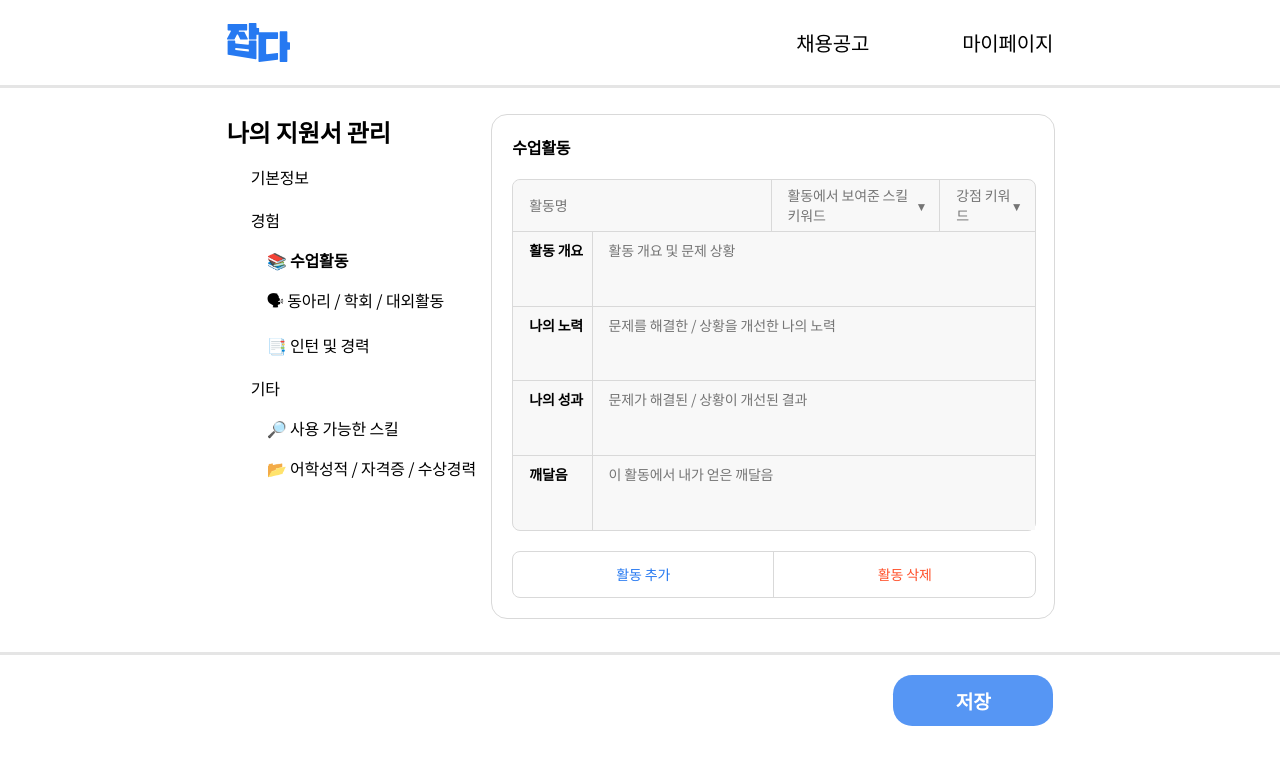
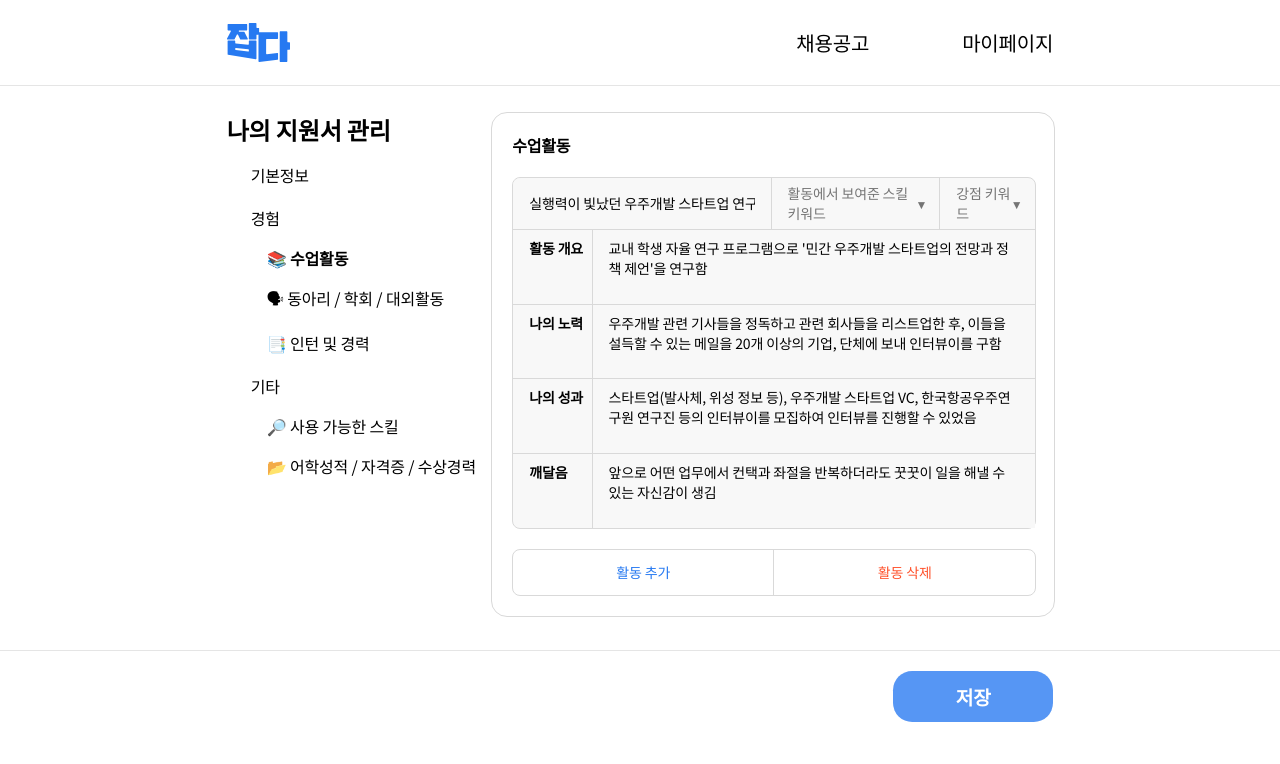
Before and after one commit to sangwonme/SNU-Creative-Research, a React (Create React App) app: page /editcv/1 in a window 1280 px wide. Shown: the top 764 px of the page. Built offline with nearby package versions, Linux system fonts and the light colour scheme.

Commit message:
:bug: Fix Minor Design

```diff
--- a/src/components/CVPageRelated/BasicInfo/BasicInfo.module.scss
+++ b/src/components/CVPageRelated/BasicInfo/BasicInfo.module.scss
@@ -5,6 +5,7 @@
 
 input{
     padding-left: toRem(16);
+    font-size: toRem(13);
 }
 
 input:focus{
@@ -19,21 +20,21 @@ input:focus{
     border: 1px solid #D9D9D9;
     border-radius: 16px;
     .wrapper{
-        // size
-        padding: toRem(20);
         // center
         margin: 0 auto;
         .title{
             // margin
-            margin-top: 0;
+            margin-top: toRem(20);
             margin-bottom: toRem(20);
+            margin-left: toRem(20);
             // font
             font-size: toRem(16);
             font-weight: 600;
         }
         .infowrapper{
             // size
-            margin: 0 toRem(16);
+            margin: 0 toRem(20);
+            margin-bottom: toRem(20);
             .info{
                 // size
                 width: 100%;
--- a/src/components/CVPageRelated/ExpTable/ExpTable.tsx
+++ b/src/components/CVPageRelated/ExpTable/ExpTable.tsx
@@ -1,16 +1,53 @@
 import * as React from 'react';
-import { useState } from 'react';
+import { useParams } from 'react-router-dom';
+import { useState, useEffect } from 'react';
 import DropList from '../../DropList/DropList';
 import styles from './ExpTable.module.scss';
+import expList from '../../../utils/expList';
 
 function ExpTable() {
+
+  // thisExp
+  const expId = Number(useParams().id);
+  const thisExp = expList[expId-1];
+
+  // input
+  const [title, setTitle] = useState<string>(thisExp.title);
+  const onChangeTitle = (event:any) => {
+    setTitle(event.target.value);
+  };
+  const [desc1, setDesc1] = useState<string>(thisExp.description[0]);
+  const onChangeDesc1 = (event:any) => {
+    setDesc1(event.target.value);
+  }
+  const [desc2, setDesc2] = useState<string>(thisExp.description[1]);
+  const onChangeDesc2 = (event:any) => {
+    setDesc2(event.target.value);
+  }
+  const [desc3, setDesc3] = useState<string>(thisExp.description[2]);
+  const onChangeDesc3 = (event:any) => {
+    setDesc3(event.target.value);
+  }
+  const [desc4, setDesc4] = useState<string>(thisExp.description[3]);
+  const onChangeDesc4 = (event:any) => {
+    setDesc4(event.target.value);
+  }
+
+  useEffect(() => {
+    setTitle(expList[expId-1].title);
+    setDesc1(expList[expId-1].description[0]);
+    setDesc2(expList[expId-1].description[1]);
+    setDesc3(expList[expId-1].description[2]);
+    setDesc4(expList[expId-1].description[3]);
+  }, [expId]
+  );
 
   return (
     <>
     <div className={styles.container}>
       <div className={styles.grid}>
         <div className={styles.expName}>
-          <input className={styles.input} placeholder='활동명'/>
+          <input className={styles.input} value={title} onChange={onChangeTitle} placeholder='활동명'/>
           <div className={styles.dropdown1}>
             <DropList type={2} placeholder='활동에서 보여준 스킬 키워드'/>
           </div>
@@ -20,19 +57,19 @@ function ExpTable() {
         </div>
         <div className={styles.expInfo}>
           <p className={styles.label}>활동 개요</p>
-          <textarea className={styles.input} placeholder='활동 개요 및 문제 상황' />
+          <textarea className={styles.input} value={desc1} onChange={onChangeDesc1} placeholder='활동 개요 및 문제 상황' />
         </div>
         <div className={styles.expInfo}>
           <p className={styles.label}>나의 노력</p>
-          <textarea className={styles.input} placeholder='문제를 해결한 / 상황을 개선한 나의 노력' />
+          <textarea className={styles.input} value={desc2} onChange={onChangeDesc2} placeholder='문제를 해결한 / 상황을 개선한 나의 노력' />
         </div>
         <div className={styles.expInfo}>
           <p className={styles.label}>나의 성과</p>
-          <textarea className={styles.input} placeholder='문제가 해결된 / 상황이 개선된 결과' />
+          <textarea className={styles.input} value={desc3} onChange={onChangeDesc3} placeholder='문제가 해결된 / 상황이 개선된 결과' />
         </div>
         <div className={styles.expInfo}>
           <p className={styles.label}>깨달음</p>
-          <textarea className={styles.lastInput && styles.input} placeholder='이 활동에서 내가 얻은 깨달음' />
+          <textarea className={styles.lastInput && styles.input} value={desc4} onChange={onChangeDesc4} placeholder='이 활동에서 내가 얻은 깨달음' />
         </div>
       </div>
     </div>
--- a/src/components/Footer/Footer.module.scss
+++ b/src/components/Footer/Footer.module.scss
@@ -6,10 +6,11 @@
 .container{
     // size
     width: 100%;
-    height: 10.65%;
+    height: 8%;
     margin-top: 2.6%;
     // border
-    border-top: #E5E5E5 solid;
+    border-top: #E5E5E5 solid 1px;
+    background-color: white;
     .wrapper{
         // size
         width: 64.583%;
--- a/src/components/Header/Header.module.scss
+++ b/src/components/Header/Header.module.scss
@@ -10,7 +10,7 @@
     width: 100%;
     height: 10.65%;
     // border
-    border-bottom: #E5E5E5 solid;
+    border-bottom: #E5E5E5 solid 1px;
     // flex
     display: flex;
     align-items: center;
--- a/src/pages/CVPage/CVPage.module.scss
+++ b/src/pages/CVPage/CVPage.module.scss
@@ -1,4 +1,5 @@
 .page{
+    position: relative;
     width: 100vw;
     height: 100vh;
     .main{
--- a/src/pages/JDPage/JDPage.module.scss
+++ b/src/pages/JDPage/JDPage.module.scss
@@ -4,6 +4,7 @@
 }
 
 .page{
+    position: relative;
     width: 100vw;
     height: 100vh;
     .main{
--- a/src/pages/MyPage/MyPage.module.scss
+++ b/src/pages/MyPage/MyPage.module.scss
@@ -1,4 +1,5 @@
 .page{
+    position: relative;
     width: 100vw;
     height: 100vh;
     .main{
--- a/src/pages/ProcessPage/ProcessPage.module.scss
+++ b/src/pages/ProcessPage/ProcessPage.module.scss
@@ -4,6 +4,7 @@
 }
 
 .page{
+    position: relative;
     // full-size
     width: 100vw;
     height: 100vh;
@@ -20,6 +21,7 @@
             // border
             border: 1px solid #D9D9D9;
             border-radius: 16px;
+            margin-bottom: toRem(48);
             .wrapper{
                 // size
                 padding: toRem(20);
```
